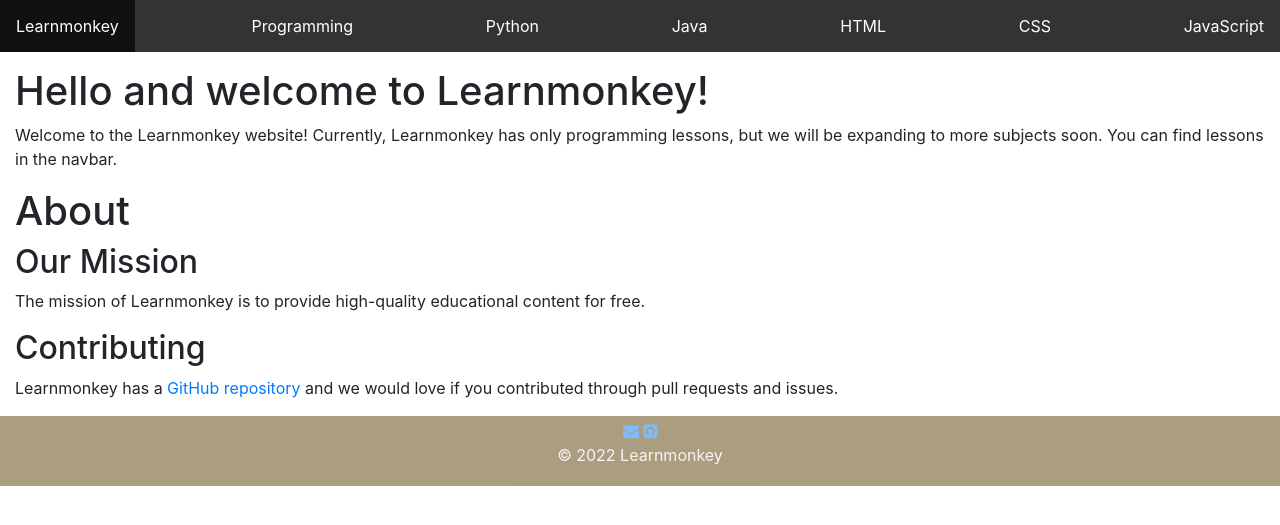
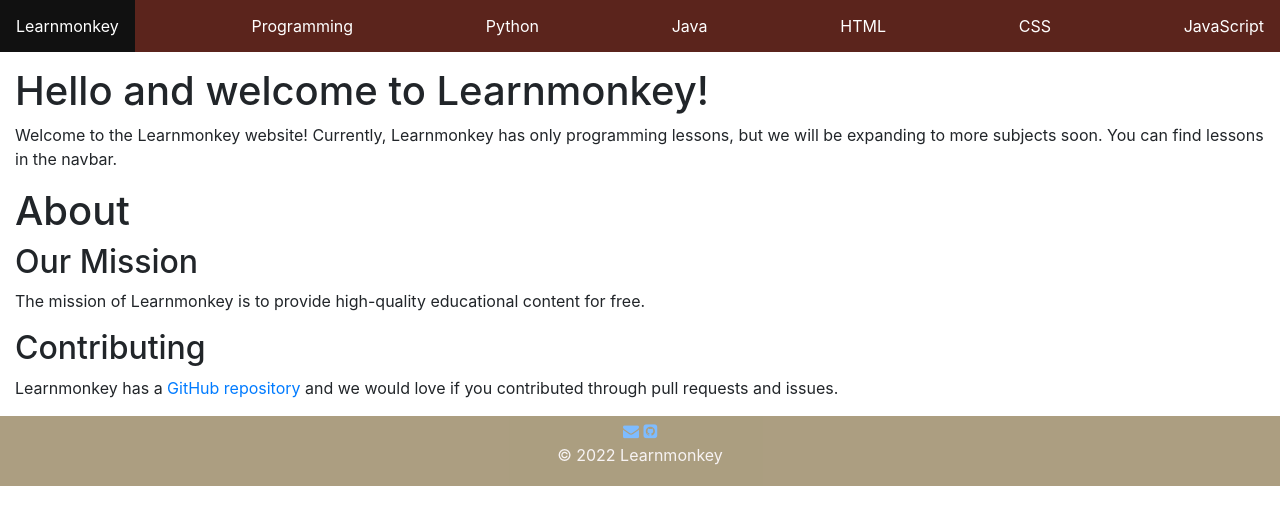
Before and after one commit to learnmonkey/learnmonkey.github.io, a Jekyll site: the page built from index.html, in a window 1280 px wide. Shown: the top 525 px of the page. Built offline with Jekyll 4.4.1, drawn with Linux system fonts in a browser that asks for light colours.

Commit message:
navbar color

```diff
--- a/assets/css/style.css
+++ b/assets/css/style.css
@@ -50,7 +50,7 @@ ul.navbar {
   margin: 0;
   padding: 0;
   overflow: hidden;
-  background-color: #333;
+  background-color: #5b241c;
   position: -webkit-sticky; /* Safari */
   position: sticky;
   top: 0;
```
